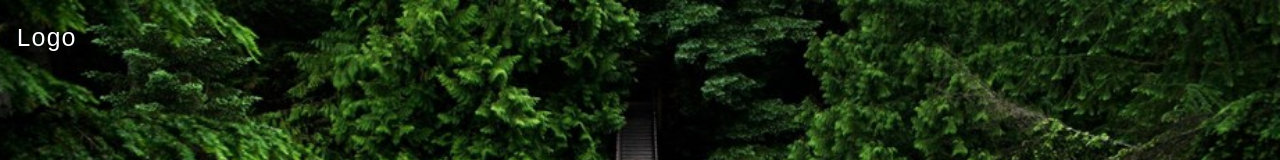
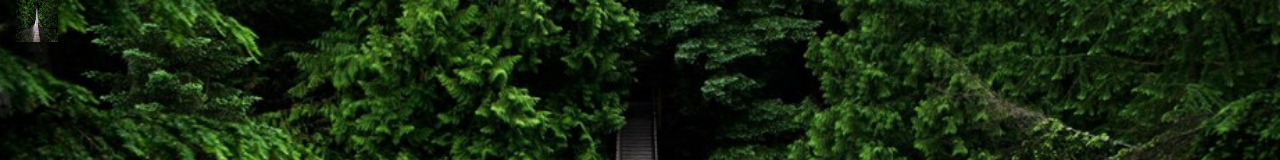
Before and after one commit to wrcgator/wrcgator.github.io, a plain HTML site: page index.html in a window 1280 px wide. Shown: the top 160 px of the page. Drawn offline with Linux system fonts and the light colour scheme.

Commit message:
Update index.html

```diff
--- a/index.html
+++ b/index.html
@@ -46,7 +46,7 @@ hr {
 
 <div class="bgimg">
   <div class="topleft">
-    <p>Logo</p>
+    <img src="w3images/forestbridge.jpg" alt="wrcgator" height="42" width="42">
   </div>
   <div class="middle">
     <h1>COMING SOON</h1>
```
